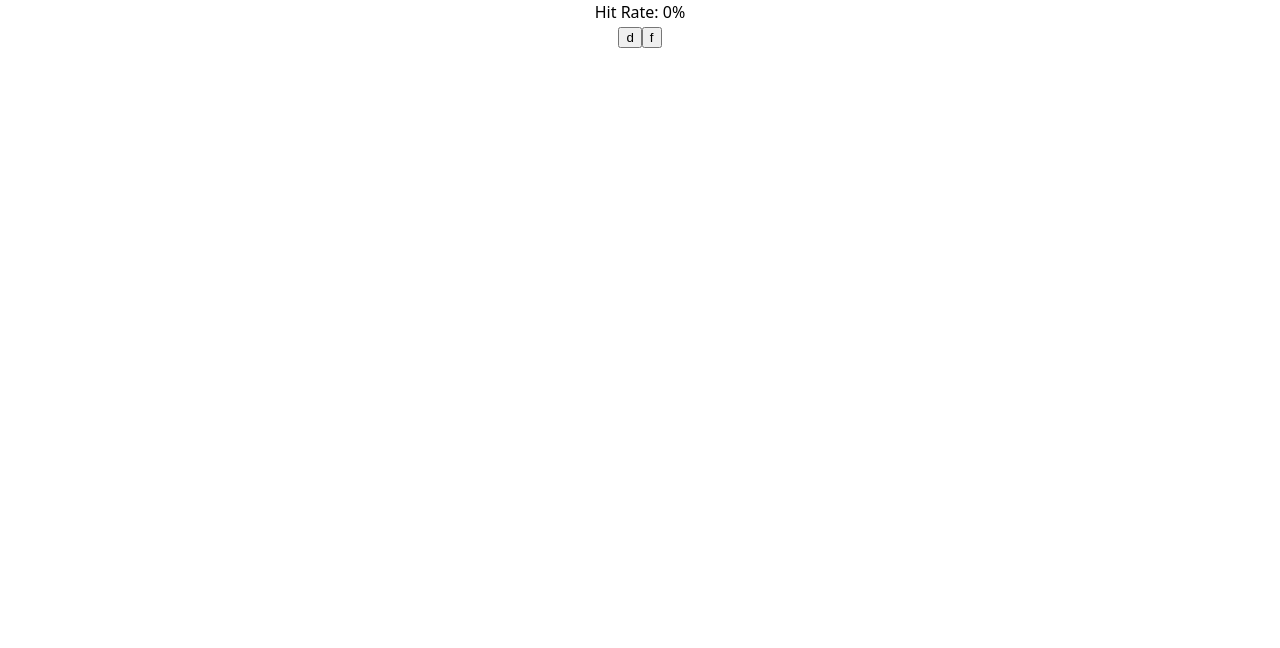
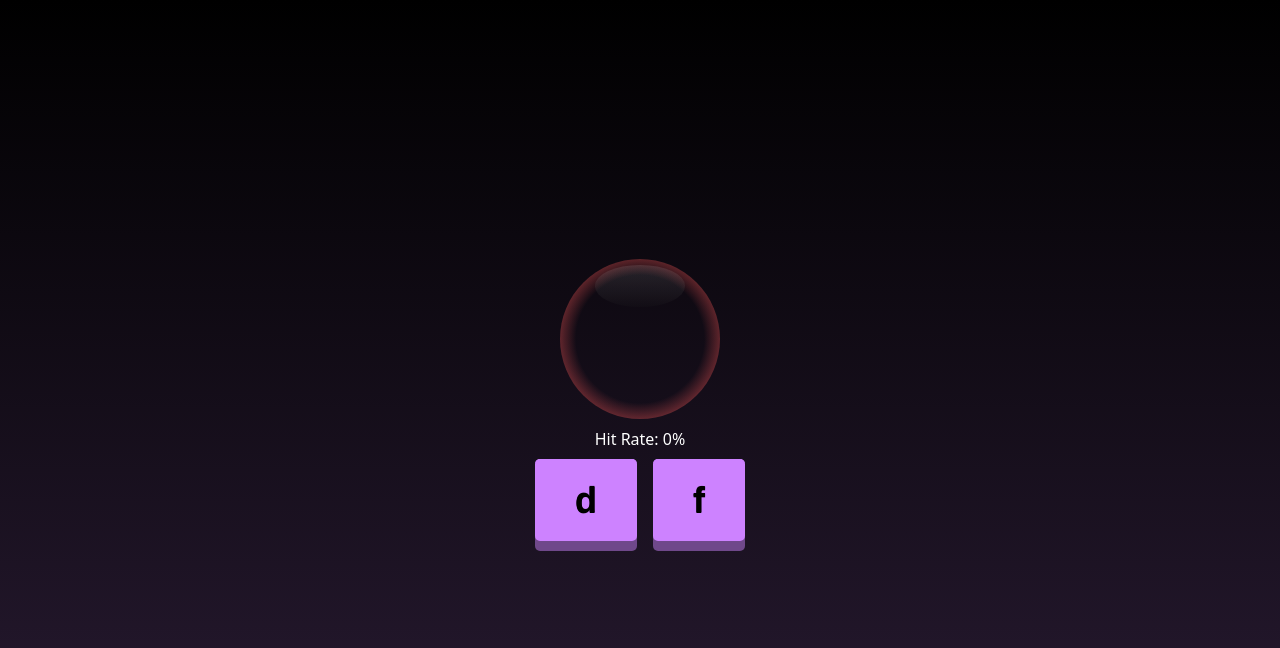
Before and after one commit to abeziou/aaronsons-oracle, a React (Vite) app: page / in a window 1280 px wide. Shown: the top 648 px of the page. Built offline with nearby package versions, Linux system fonts and the light colour scheme.

Commit message:
feat: add buttons and crystal ball

```diff
--- a/src/OracleView.tsx
+++ b/src/OracleView.tsx
@@ -6,15 +6,40 @@ type Guess = {
     predictedLetter: string;
 }
 
+type CrystalBallProps = {
+    predictedLetter?: string;
+    correct?: boolean;
+};
+
+const CrystalBall = (props: CrystalBallProps) => {
+    let className = `crystal-ball`;
+    if (props?.correct) {
+        className += " correct-guess";
+    } else {
+        className += " incorrect-guess";
+    }
+
+    return (
+        <div className={className}>
+            {props?.predictedLetter}
+        </div>
+    );
+};
+
 const OracleView = () => {
     const [oracle, setOracle] = useState<Oracle>(new Oracle());
     const [guesses, setGuesses] = useState<Guess[]>([]);
     const [correctPredictions, setCorrectPredictions] = useState<number>(0);
+    const [lastPrediction, setLastPrediction] = useState<string | undefined>();
+    const [correctPrediction, setCorrectPrediction] = useState<boolean | undefined>();
 
     const onLetterPress = (letter: string) => {
         const prediction = oracle.predictLetter();
+        setLastPrediction(prediction);
         setGuesses([...guesses, { typedLetter: letter, predictedLetter: prediction }]);
-        if (letter === prediction) {
+        const isCorrect = letter === prediction;
+        setCorrectPrediction(isCorrect);
+        if (isCorrect) {
             setCorrectPredictions(correctPredictions + 1);
         }
         oracle.recordLetter(letter);
@@ -37,16 +62,15 @@ const OracleView = () => {
 
     return (
         <div style={{ display: 'flex', flexDirection: 'column' }}>
+            <div style={{ display: "flex", justifyContent: "center" }}>
+                <CrystalBall predictedLetter={lastPrediction} correct={correctPrediction} />
+            </div>
+
             Hit Rate: { (guesses?.length > 0 ? (correctPredictions / guesses.length * 100) : 0).toFixed(0)}%
-            <span>
-                <button onClick={() => onLetterPress('d')}>d</button>
-                <button onClick={() => onLetterPress('f')}>f</button>
+            <span className="button-group">
+                <button className="kbd-button" onClick={() => onLetterPress('d')}>d</button>
+                <button className="kbd-button" onClick={() => onLetterPress('f')}>f</button>
             </span>
-            {guesses.map((guess, i) => (
-                <div key={i}>
-                    Entered: {guess.typedLetter}, Predicted: {guess.predictedLetter}
-                </div>
-            ))}
         </div>
     );
 };
--- a/src/index.css
+++ b/src/index.css
@@ -10,9 +10,19 @@
 
   --letterbox-width: min(calc(20vw - 0.7rem), 5rem);
   --wobble-bounds: 16px;
+
+  --button-color: #cd82ff;
+  --button-color-pressed: #a468cc;
+  --button-dropshadow-color: #6f488a;
+}
+
+html, body {
+  min-height: 100vh;
 }
 
 body {
+  color: white;
+  background: linear-gradient(black 0%, #291b33 100%);
   margin: 0;
   display: flex;
   place-items: center;
@@ -33,266 +43,70 @@ body {
   height: 100%;
 }
 
-.header {
-  flex: 1;
+.kbd-button {
+  cursor: pointer;
+  font-family:Helvetica, sans-serif;
+  font-weight:bold;
+  font-size:36px;
+  text-align: center;
+  text-decoration:none;
+  background-color: var(--button-color);
+  display:block;
+  position:relative;
+  padding:20px 40px;
+  margin: 0.5rem;
+  aspect-ratio: 1.5/1;
+
+  text-shadow: 0px 1px 0px #000;
+  box-shadow:inset 0 1px 0 var(--button-color), 0 10px 0 var(--button-dropshadow-color);
+  border-radius: 5px;
+  border: 0px;
+}
+
+.kbd-button:active {
+  top:10px;
+  background-color: var(--button-color-pressed);
+  box-shadow:inset 0 1px 0 var(--button-dropshadow-color), inset 0 -3px 0 var(--button-dropshadow-color);
+}
+
+.button-group {
   display: flex;
   justify-content: center;
-  align-items: center;
-  margin: 0;
-  border-bottom: 1px #D3D3D3 solid;
-  width: 100%;
-  padding: 1rem 0;
 }
 
-.header > * {
-  margin-left: 1rem;
-  margin-right: 1rem;
+.crystal-ball {
+    display: flex;
+    justify-content: center;
+    align-items: center;
+	background-image:
+	  radial-gradient(circle closest-side, rgba(0, 0, 0, 0), rgba(0, 0, 0, 0) 80%, rgba(167, 162, 162, 0.33));
+	background-size: 100%;
+	border-radius: 50%;
+	position: relative;
+    width: 10rem;
+    aspect-ratio: 1;
+    margin: 0.5rem;
+    font-size:36px;
 }
 
-.score {
-  display: flex;
-  flex-direction: row;
+.crystal-ball::before {
+ 	position: absolute;
+	width: 56%;
+	height: 26%;
+	top: 4%;
+	left: 22%;
+	border-radius: 50%;
+	background-image:
+	  linear-gradient(to bottom, rgba(231, 231, 231, 0.12), rgba(30, 30, 30, 0.16));
+	content: '';
 }
 
-.gamePanel {
-  flex: 7;
-  width: 100vw;
-  display: flex;
-  justify-content: center;
-  align-items: center;
-  flex-direction: column;
+.correct-guess {
+  background-image:
+	  radial-gradient(circle closest-side, rgba(0, 0, 0, 0), rgba(0, 0, 0, 0) 80%, rgba(63, 255, 73, 0.33));
 }
 
-.gamePanel > * {
-  margin: 0.5rem 0
+.incorrect-guess {
+  background-image:
+	  radial-gradient(circle closest-side, rgba(0, 0, 0, 0), rgba(0, 0, 0, 0) 80%, rgba(255, 89, 89, 0.33));
 }
-
-.keyboard {
-  flex: 1;
-  display: flex;
-  flex-wrap: wrap;
-  justify-content: center;
-  flex-direction: column;
-}
-
-.wordRowPanel {
-  flex: 2;
-}
-
-.keyboardRow {
-  display: flex;
-  align-items: center;
-  justify-content: center;
-  flex-basis: auto;
-}
-
-.key {
-  display: flex;
-  justify-content: center;
-  align-items: center;
-  border-radius: 0.2rem;
-  margin: 0.1em;
-  border: 2px rgba(0,0,0,0) solid;
-  padding: 0.1em;
-  font-weight: 700;
-  font-family: inherit;
-  cursor: pointer;
-  width: min(calc(8vw + 0.1em), 3rem);
-  height: 4rem;
-  font-size: 1.2rem;
-}
-
-.key:active {
-  filter: brightness(85%);
-}
-
-.enter-key {
-  font-size: 0.9rem;
-}
-
-.special-key {
-  flex: 2;
-}
-
-.unguessed-key {
-  color: black;
-  background-color: #DEDEDE;
-}
-
-.outOfPosition-key {
-  color: white;
-  background-color: #F2B949;
-}
-
-.correct-key {
-  color: white;
-  background-color: #50C878;
-}
-
-.notInWord-key {
-  color: white;
-  background-color: #898989;
-}
-
-.wordRowPanelGuesses {
-  overflow-y: scroll;
-  height: calc(var(--letterbox-width) * 6)
-}
-
-.wordRow {
-  display: flex;
-  justify-content: center;
-  height: var(--letterbox-width);
-  font-size: 1.2rem;
-}
-
-.letterbox {
-	display: flex;
-	justify-content: center;
-	align-items: center;
-	margin: 0.2rem;
-	aspect-ratio: 1 / 1;
-	font-weight: 700;
-}
-
-.unfilled {
-	border: #D3D3D3 solid;
-}
-
-.ghost {
-  border: #D3D3D359 solid;
-}
-
-.unguessed {
-	border: #4A4A4A solid;
-  animation: popFrames 100ms ease 1;
-}
-
-.guessed {
-	color: white;
-	border: rgba(0,0,0,0) solid;
-}
-
-.outOfPosition {
-	background-color: #F2B949;
-}
-
-.correct {
-	background-color: #50C878;
-}
-
-.notInWord {
-  background-color: #898989;
-}
-
-.floatMenu {
-  position: fixed;
-  top: 0px;
-  bottom: 0px;
-  left: 0px;
-  right: 0px;
-  display: flex;
-  flex-direction: column;
-  justify-content: center;
-  align-items: center;
-  background-color: #4a4a4a4f;
-  width: 100vw;
-  height: 100vh;
-}
-
-.floatDialog {
-  display: flex;
-  justify-content: center;
-  align-items: center;
-  flex-direction: column;
-  font-size: 1.5rem;
-  background: white;
-  padding: 2rem;
-  margin: 2rem;
-  border-radius: 0.2rem;
-}
-
-.floatDialog > * {
-  margin: 1rem;
-}
-
-.floatDialogDescription {
-  max-width: 30rem;
-}
-
-.startButton {
-  padding: 1rem;
-  font-size: 2rem;
-  border: 0px;
-  border-radius: 0.2rem;
-  background-color: #50C878;
-  color: white;
-  cursor: pointer;
-}
-
-.startButton:active {
-  filter: brightness(85%);
-}
-
-.floatGrid {
-  display: grid;
-  place-items: center;
-}
-
-.floatGrid > * {
-  grid-area: 1 / 1 / 2 / 2;
-}
-
-.errorMessage {
-  display: flex;
-  justify-content: center;
-  align-items: center;
-  background: #4A4A4A;
-  color: white;
-  height: 75%;
-  width: 50%;
-  border-radius: 0.5rem;
-  font-weight: 700;
-  z-index: 1;
-}
-
-@keyframes popFrames {
-  0%, 100% {
-    transform-origin: 50% 50%;
-  }
-
-  50% {
-    transform: scale(1.1, 1.1)
-  }
-}
-
-.wobble {
-  animation: wobbleFrames 500ms ease normal;
-}
-
-@keyframes wobbleFrames {
-	0%, 100% {
-		transform: translateX(0%);
-		transform-origin: 0% 0%;
-	}
-
-	15% {
-		transform: translateX(-8px);
-	}
-
-	30% {
-		transform: translateX(calc(8px / 2));
-	}
-
-	45% {
-		transform: translateX(calc(-8px / 2));
-	}
-
-	60% {
-		transform: translateX(calc(8px / 3.3));
-	}
-
-	75% {
-		transform: translateX(calc(-8px / 5.5));
-	}
-}
```
